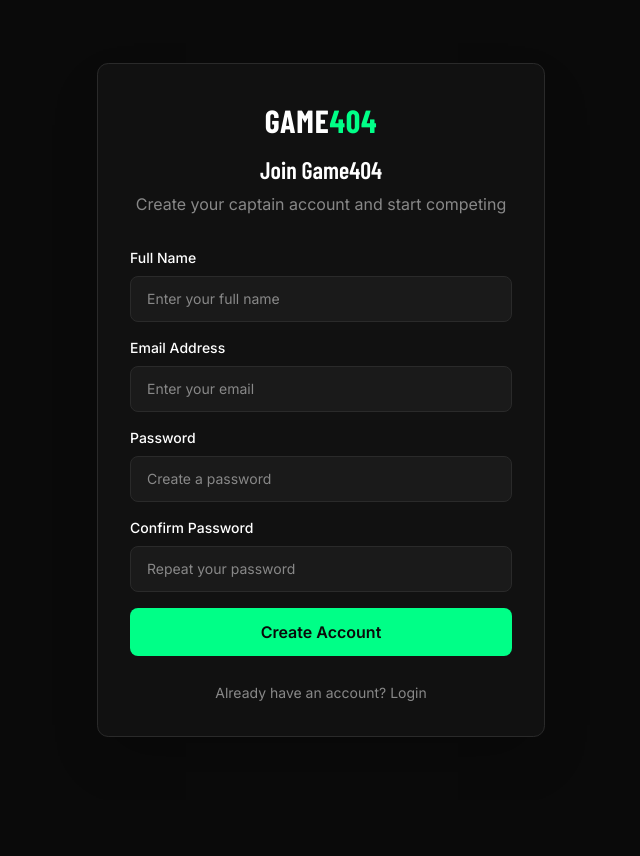
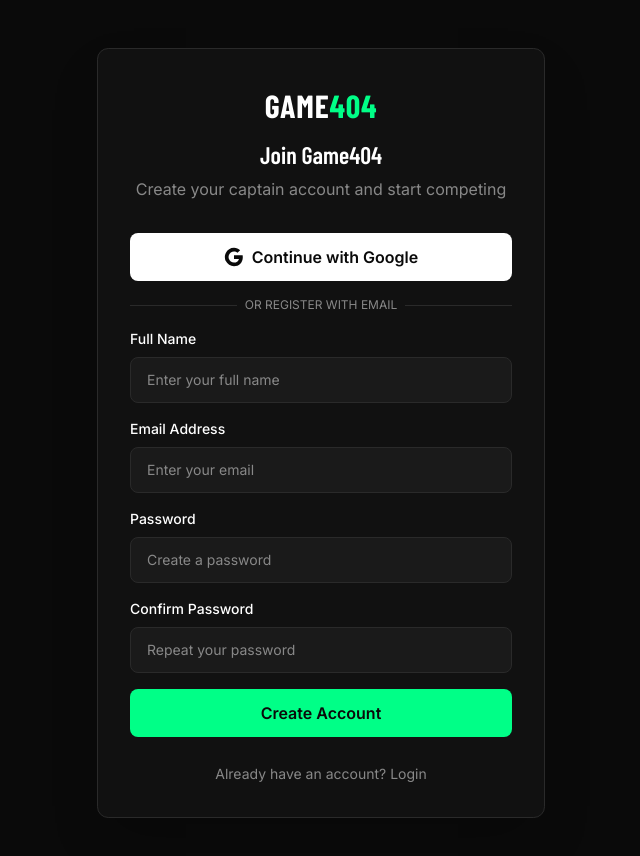
Before and after one commit to Te4c4h/game404, a Next.js app: page /register in a window 1280 px wide. Shown: the top 856 px of the page, without its empty margins (319-959 px from the left). Before the commit the page ends 800 px from the top, so only its background shows below. Built offline with nearby package versions, Linux system fonts and the light colour scheme; a web font is replaced by a local one.

Commit message:
Add Google login to register page, fix TypeScript errors, add section anchors

```diff
--- a/src/app/(auth)/register/page.tsx
+++ b/src/app/(auth)/register/page.tsx
@@ -3,7 +3,20 @@
 import { useState } from "react";
 import { useRouter } from "next/navigation";
 import Link from "next/link";
+import { signIn } from "next-auth/react";
 import { Loader2 } from "lucide-react";
+import { motion } from "framer-motion";
+
+function GoogleIcon() {
+  return (
+    <svg className="h-5 w-5" viewBox="0 0 24 24">
+      <path fill="currentColor" d="M22.56 12.25c0-.78-.07-1.53-.2-2.25H12v4.26h5.92c-.26 1.37-1.04 2.53-2.21 3.31v2.77h3.57c2.08-1.92 3.28-4.74 3.28-8.09z"/>
+      <path fill="currentColor" d="M12 23c2.97 0 5.46-.98 7.28-2.66l-3.57-2.77c-.98.66-2.23 1.06-3.71 1.06-2.86 0-5.29-1.93-6.16-4.53H2.18v2.84C3.99 20.53 7.7 23 12 23z"/>
+      <path fill="currentColor" d="M5.84 14.09c-.22-.66-.35-1.36-.35-2.09s.13-1.43.35-2.09V7.07H2.18C1.43 8.55 1 10.22 1 12s.43 3.45 1.18 4.93l2.85-2.22.81-.62z"/>
+      <path fill="currentColor" d="M12 5.38c1.62 0 3.06.56 4.21 1.64l3.15-3.15C17.45 2.09 14.97 1 12 1 7.7 1 3.99 3.47 2.18 7.07l3.66 2.84c.87-2.6 3.3-4.53 6.16-4.53z"/>
+    </svg>
+  );
+}
 
 export default function RegisterPage() {
   const router = useRouter();
@@ -47,24 +60,59 @@ export default function RegisterPage() {
     }
   }
 
+  async function handleGoogleSignIn() {
+    setIsLoading(true);
+    await signIn("google", { callbackUrl: "/dashboard" });
+  }
+
   return (
     <div className="min-h-screen flex items-center justify-center bg-background px-4 py-12">
-      <div className="w-full max-w-md bg-card border-[1.5px] border-border rounded-xl p-6 lg:p-8 shadow-2xl">
+      <motion.div
+        initial={{ opacity: 0, y: 20 }}
+        animate={{ opacity: 1, y: 0 }}
+        transition={{ duration: 0.5 }}
+        className="w-full max-w-md bg-card border-[1.5px] border-border rounded-xl p-6 lg:p-8 shadow-2xl"
+      >
         <div className="text-center mb-8">
           <Link href="/">
-            <h1 className="font-heading font-extrabold text-[32px] uppercase text-white tracking-wide mb-2 hover:opacity-80 transition-opacity">
+            <motion.h1
+              whileHover={{ scale: 1.02 }}
+              className="font-heading font-extrabold text-[32px] uppercase text-white tracking-wide mb-2 hover:opacity-80 transition-opacity cursor-pointer"
+            >
               GAME<span className="text-primary">404</span>
-            </h1>
+            </motion.h1>
           </Link>
           <h2 className="font-heading text-[24px] font-semibold text-white">Join Game404</h2>
           <p className="text-muted-foreground font-sans mt-1">Create your captain account and start competing</p>
         </div>
 
         {error && (
-          <div className="mb-4 p-3 bg-red-500/10 border border-destructive rounded-[8px] text-destructive text-sm font-sans font-medium text-center">
+          <motion.div
+            initial={{ opacity: 0, scale: 0.95 }}
+            animate={{ opacity: 1, scale: 1 }}
+            className="mb-4 p-3 bg-red-500/10 border border-destructive rounded-[8px] text-destructive text-sm font-sans font-medium text-center"
+          >
             {error}
+          </motion.div>
+        )}
+
+        <button
+          onClick={handleGoogleSignIn}
+          disabled={isLoading}
+          className="w-full bg-white text-[#0A0A0A] font-semibold py-3 rounded-[8px] hover:bg-gray-100 transition-all flex justify-center items-center gap-2 mb-4 disabled:opacity-70"
+        >
+          <GoogleIcon />
+          Continue with Google
+        </button>
+
+        <div className="relative mb-4">
+          <div className="absolute inset-0 flex items-center">
+            <div className="w-full border-t border-border"></div>
           </div>
-        )}
+          <div className="relative flex justify-center text-xs uppercase">
+            <span className="bg-card px-2 text-muted-foreground">Or register with email</span>
+          </div>
+        </div>
 
         <form onSubmit={onSubmit} className="space-y-4">
           <div className="space-y-2">
@@ -117,13 +165,15 @@ export default function RegisterPage() {
             />
           </div>
 
-          <button
+          <motion.button
+            whileHover={{ scale: 1.02 }}
+            whileTap={{ scale: 0.98 }}
             type="submit"
             disabled={isLoading}
-            className="w-full mt-2 bg-primary text-[#0A0A0A] font-semibold py-3 rounded-[8px] hover:bg-[#00CC6A] transition-all transform hover:scale-[1.02] active:scale-[0.98] font-sans flex justify-center items-center disabled:opacity-70 disabled:hover:scale-100"
+            className="w-full mt-2 bg-primary text-[#0A0A0A] font-semibold py-3 rounded-[8px] hover:bg-[#00CC6A] transition-all font-sans flex justify-center items-center disabled:opacity-70"
           >
             {isLoading ? <Loader2 className="h-5 w-5 animate-spin" /> : "Create Account"}
-          </button>
+          </motion.button>
         </form>
 
         <div className="mt-6 text-center">
@@ -131,7 +181,7 @@ export default function RegisterPage() {
             Already have an account? Login
           </Link>
         </div>
-      </div>
+      </motion.div>
     </div>
   );
 }
--- a/src/app/(public)/page.tsx
+++ b/src/app/(public)/page.tsx
@@ -28,7 +28,7 @@ async function getCompletedTournaments() {
   return prisma.tournament.findMany({
     where: { status: "COMPLETED" },
     include: { game: true },
-    orderBy: { endDate: "desc" },
+    orderBy: { startDate: "desc" },
     take: 3,
   });
 }
@@ -219,7 +219,7 @@ export default async function HomePage() {
       </section>
 
       {/* Games We Play */}
-      <section className="py-20 bg-[#111111]">
+      <section id="games" className="py-20 bg-[#111111]">
         <div className="container mx-auto px-4">
           <div className="flex items-center justify-between mb-10">
             <div>
@@ -266,7 +266,7 @@ export default async function HomePage() {
       </section>
 
       {/* How It Works */}
-      <section className="py-20">
+      <section id="how-it-works" className="py-20">
         <div className="container mx-auto px-4">
           <motion.div
             initial={{ opacity: 0, y: 20 }}
--- a/src/app/layout.tsx
+++ b/src/app/layout.tsx
@@ -1,6 +1,7 @@
 import type { Metadata } from "next";
 import { Barlow_Condensed, Inter, JetBrains_Mono } from "next/font/google";
 import "./globals.css";
+import { Providers } from "@/components/providers";
 
 export const dynamic = "force-dynamic";
 
@@ -37,7 +38,9 @@ export default function RootLayout({
       lang="en"
       className={`${barlow.variable} ${inter.variable} ${jetbrainsMono.variable} dark h-full antialiased`}
     >
-      <body className="min-h-full flex flex-col">{children}</body>
+      <body className="min-h-full flex flex-col">
+        <Providers>{children}</Providers>
+      </body>
     </html>
   );
 }
--- /dev/null
+++ b/src/components/providers.tsx
@@ -0,0 +1,8 @@
+"use client";
+
+import { SessionProvider } from "next-auth/react";
+import { ReactNode } from "react";
+
+export function Providers({ children }: { children: ReactNode }) {
+  return <SessionProvider>{children}</SessionProvider>;
+}
```
Also changed, not shown: src/components/layout/Navbar.tsx (+66 -18 lines).
